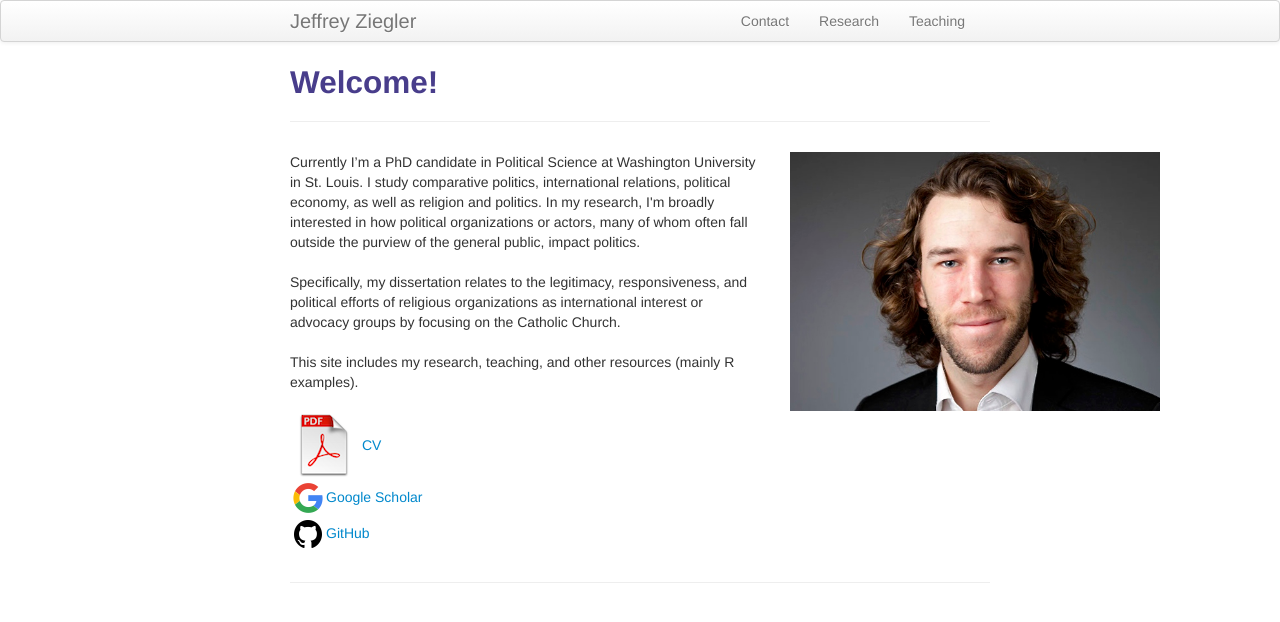
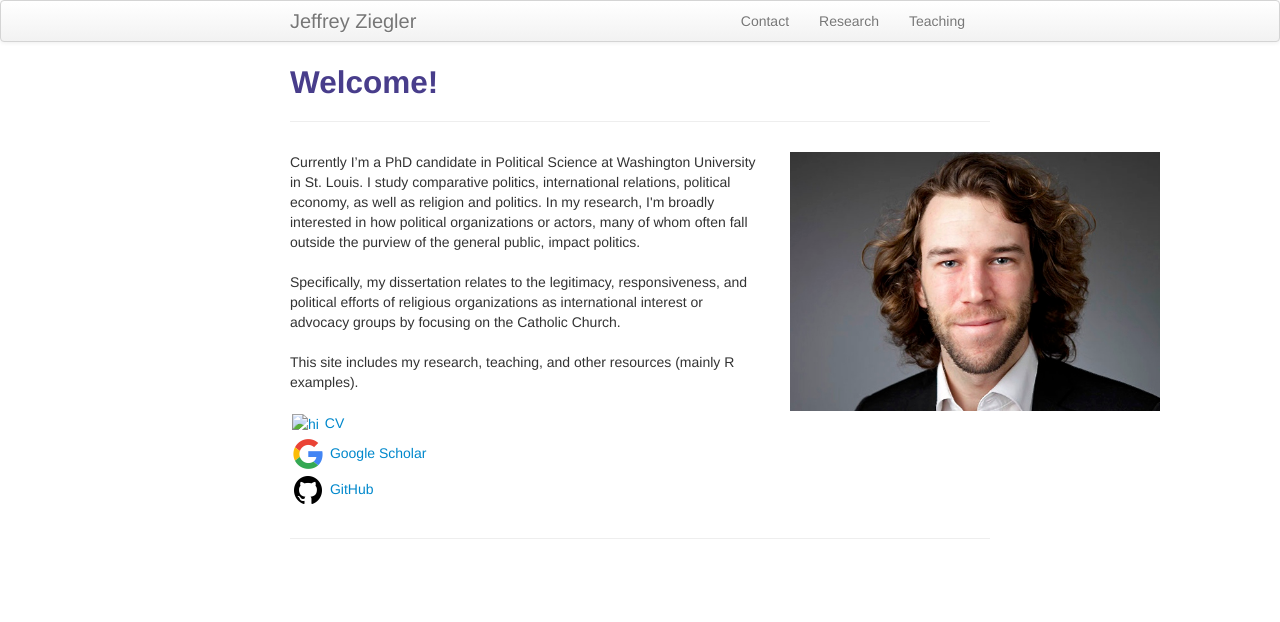
Before and after one commit to zieglerjef/zieglerjef.github.io, a Jekyll site: the page built from index.md, in a window 1280 px wide. Shown: the top 622 px of the page. Built offline with Jekyll 4.4.1, drawn with Linux system fonts in a browser that asks for light colours.

Commit message:
Update index.md

```diff
--- a/index.md
+++ b/index.md
@@ -13,12 +13,12 @@
 
 This site includes my research, teaching, and other resources (mainly R examples).<br/><br/>
 
-<a href="assets/JeffZiegler_CV.pdf"> <img src="pages/icons64/pdf-icon.png" alt="hi" class="inline"/>
-CV</a><br/>
+<a href="assets/JeffZiegler_CV.pdf"> <img src="pages/icons32/pdf-icon.png" alt="hi" class="inline"/>
+ CV</a><br/>
 
-<a href="https://scholar.google.com/citations?user=PE2j3DcAAAAJ&hl=sv)"> <img src="pages/icons32/google-icon.png" alt="hi" class="inline"/>Google Scholar</a><br/>
+<a href="https://scholar.google.com/citations?user=PE2j3DcAAAAJ&hl=sv)"> <img src="pages/icons32/google-icon.png" alt="hi" class="inline"/> Google Scholar</a><br/>
 
-<a href="https://github.com/zieglerjef)"> <img src="pages/icons32/github-icon.png" alt="hi" class="inline"/>GitHub</a><br/>
+<a href="https://github.com/zieglerjef)"> <img src="pages/icons32/github-icon.png" alt="hi" class="inline"/> GitHub</a><br/>
 
 </div>
 
```
